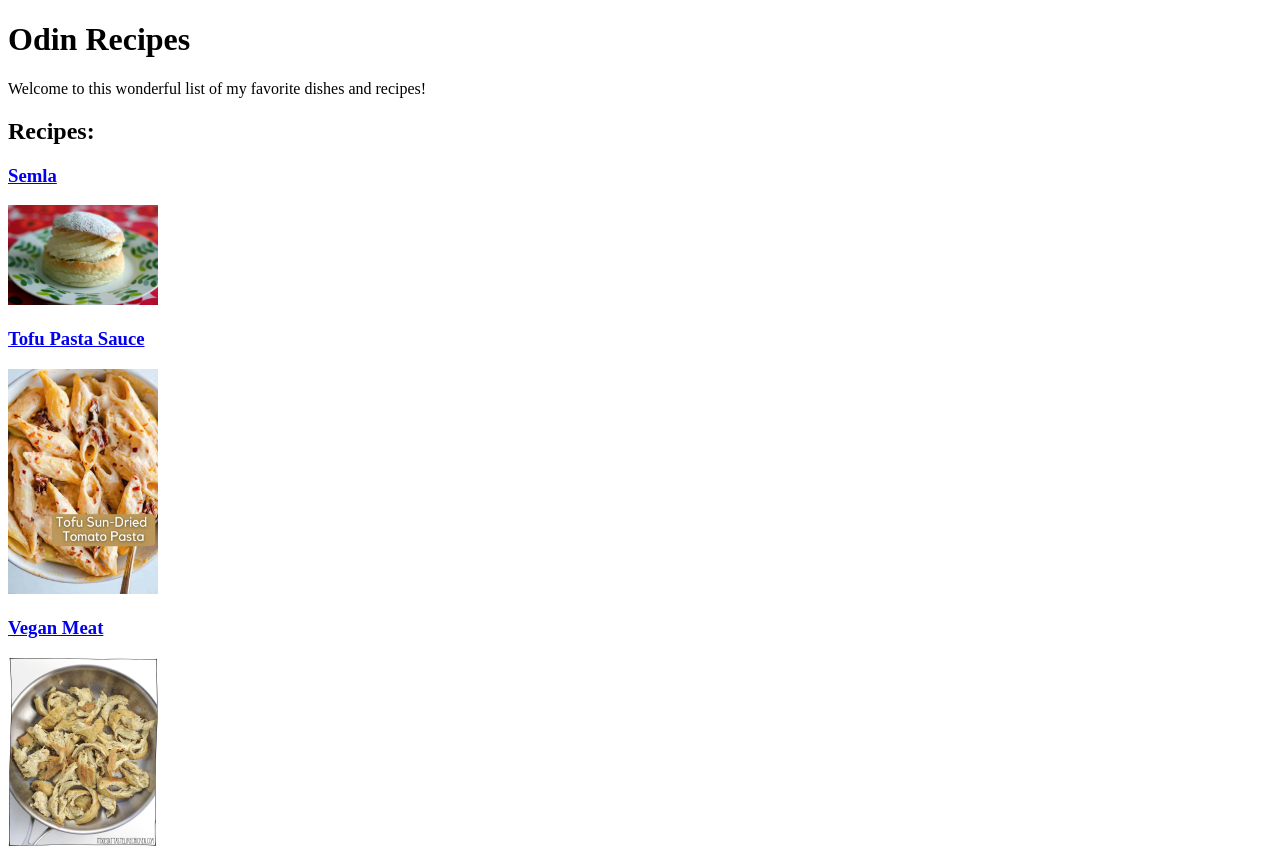
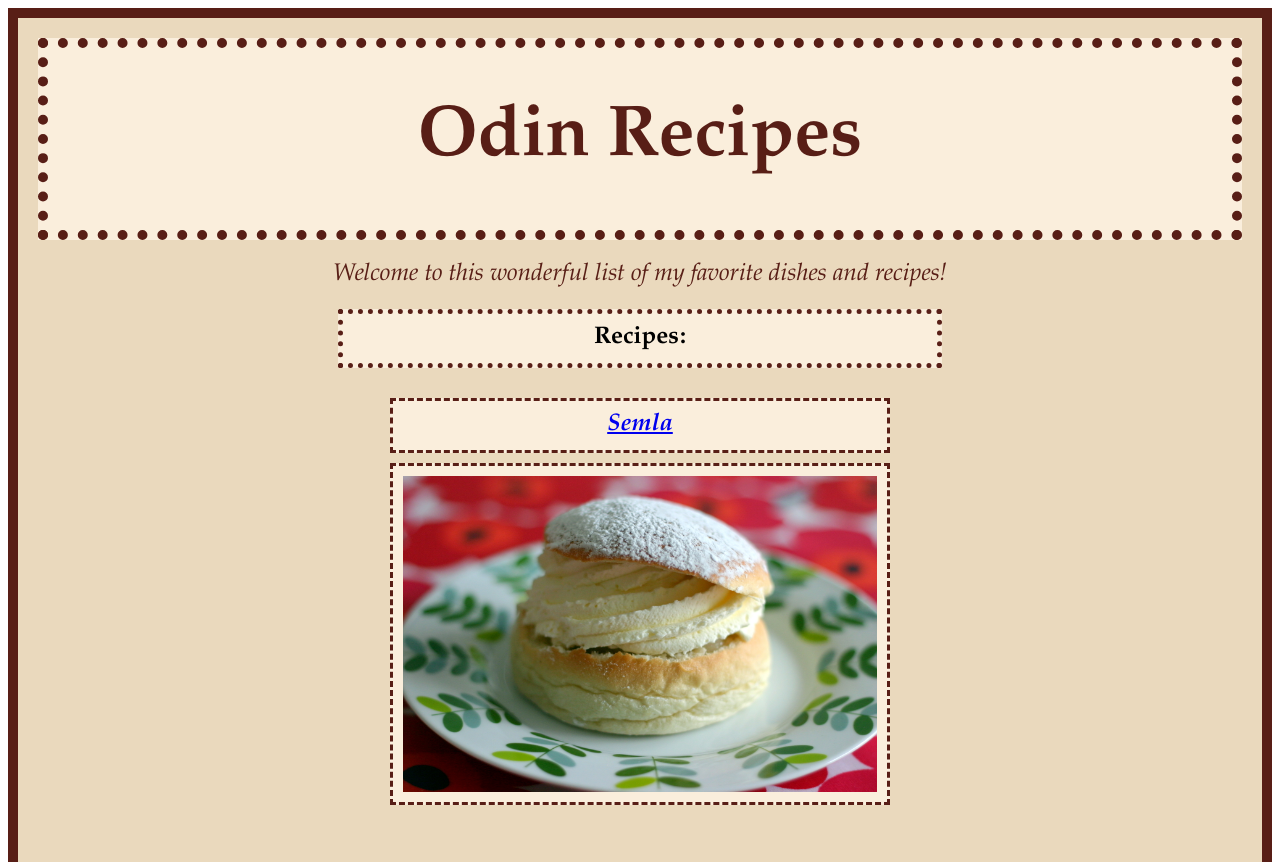
Before and after one commit to Lipa3434/odin-recipes, a plain HTML site: page index.html in a window 1280 px wide. Shown: the top 862 px of the page. Drawn offline with Linux system fonts and the light colour scheme.

Commit message:
Add CSS to all pages
Makes all pages look pretty and follow the same style

```diff
--- a/index.html
+++ b/index.html
@@ -4,16 +4,21 @@
     <meta charset="UTF-8">
     <meta name="viewport" content="width=device-width, initial-scale=1.0">
     <title>Odin Recipes</title>
+    <link rel="stylesheet" href="styles.css">
 </head>
+<div class="universal">
 <body>
-    <h1>Odin Recipes</h1>
-    <p>Welcome to this wonderful list of my favorite dishes and recipes!</p>
+    <div id="title"><h1>Odin Recipes</h1></div>
+    <p class="paragraph-text">Welcome to this wonderful list of my favorite dishes and recipes!</p>
     <h2>Recipes:</h2>
+    <div class="headers">
         <h3><a href="./recipes/semla.html">Semla</a></h3>
         <a href="./recipes/semla.html"><img src="./recipes/semla.jpg" width="150"></a>
         <h3><a href="./recipes/tofu-pasta.html">Tofu Pasta Sauce</a></h3>
         <a href="./recipes/tofu-pasta.html"><img src="./recipes/tofu-pasta.jpg" width="150"></a>
         <h3><a href="./recipes/vegan-meat.html">Vegan Meat</a></h3>
         <a href="./recipes/vegan-meat.html"><img src="./recipes/vegan-meat.jpg" width="150"></a>
+    </div>
 </body>
+</div>
 </html>
--- /dev/null
+++ b/styles.css
@@ -0,0 +1,92 @@
+* {
+    box-sizing: border-box;
+}
+.universal {
+    margin: 0px;
+    box-sizing: border-box;
+    font-family: "Palatino", 'Times New Roman', serif;
+    box-sizing: border-box;
+    border: 10px solid rgb(88, 30, 22);
+    padding: 20px;
+    background-color: rgb(234, 217, 189);
+}
+
+#title {
+    color: rgb(88, 30, 22);
+    font-size: 36px;
+    text-align: center;
+    padding: 0px 50px;
+    background-color: rgb(250, 238, 220);
+    margin: 0px;
+    margin-bottom: 20px;
+    border: 10px dotted rgb(88, 30, 22);
+}
+
+.paragraph-text {
+    color: rgb(88, 30, 22);
+    text-align: center;
+    font-size: 24px;
+    margin-top: 0px;
+    margin-bottom: 20px;
+    font-style: italic;
+}
+
+h2 {
+    font-weight: bold;
+    text-align: center;
+    margin: 5px 300px;
+    margin-bottom: 30px;
+    padding: 10px;
+    background-color: rgb(250, 238, 220);
+    border: 5px dotted rgb(88, 30, 22);
+}
+
+.headers {
+    font-style: italic;
+    text-align: center;
+}
+
+img:hover,
+h3:hover {
+    background-color: rgb(250, 238, 220, 0.5);
+}
+
+h3 {
+    padding: 5px;
+    background-color: rgb(250, 238, 220);
+    color: rgb(88, 30, 22);
+    border: 3px dashed rgb(88, 30, 22);
+    padding: 10px;
+    margin: 0px;
+    max-width: 500px;
+    margin: 10px auto;
+    font-size: 24px;
+}
+
+img {
+    width: 500px;
+    height: auto;
+    display: inline-block;
+    padding: 10px;
+    align-items: center;
+    background: rgb(250, 238, 220);
+    border: 3px dashed rgb(88, 30, 22);
+    margin-bottom: 50px;
+}
+
+img:hover,
+h3:hover {
+    background-color: rgb(250, 238, 220, 0.5);
+    border: 3px dotted rgb(88, 30, 22, 0.5)
+}
+
+img.recipe {
+    width: 100%;
+    height: auto;
+    display: inline-block;
+    padding: 10px;
+    align-items: center;
+    background: rgb(250, 238, 220);
+    border: 3px dashed rgb(88, 30, 22);
+    margin-bottom: 10px;
+}
```
Also changed, not shown: recipes/semla.html (+11 -8 lines), recipes/tofu-pasta.html (+8 -5 lines), recipes/vegan-meat.html (+9 -6 lines). Lines whose indentation alone changed are shown as unchanged.
